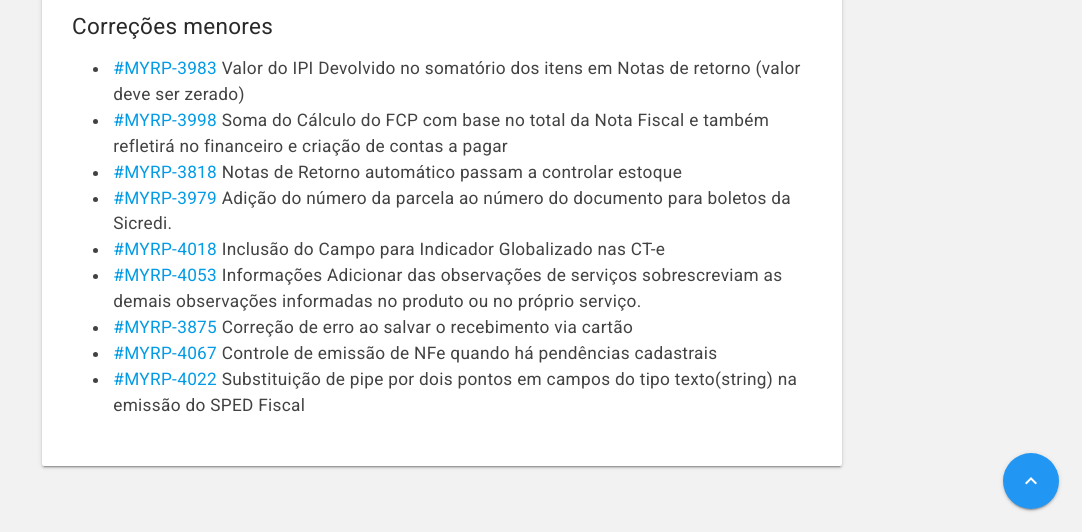
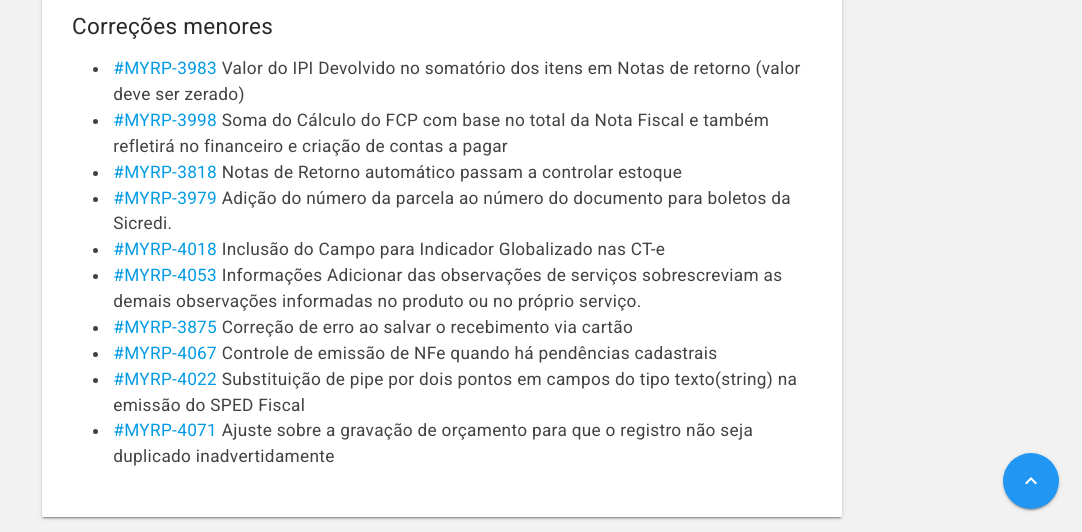
Before and after one commit to myrp-maicon/changelog-myrp, a Jekyll site: the page built from docs/myrp/19.04.01.md, in a window 1280 px wide and 900 px high, scrolled down 2612 px, cut to the strip 368-900 px from the top of the window. Shown: the whole strip, without its empty margins (198-1280 px from the left). Built offline with Jekyll 4.4.1, drawn with Linux system fonts in a browser that asks for light colours; nearby versions of some CDN libraries; our own code applies the rules of GitHub Pages for plain Markdown files; the repository's description, which GitHub fills in, is left out.

Commit message:
MYRP-4071 - Ajuste sobre a gravação de orçamento
MYRP-4071 - Ajuste sobre a gravação de orçamento para que o registro não seja duplicado inadvertidamente

```diff
--- a/docs/myrp/19.04.01.md
+++ b/docs/myrp/19.04.01.md
@@ -36,3 +36,4 @@
 * [#MYRP-3875](https://devmyrp.atlassian.net/browse/MYRP-3875) Correção de erro ao salvar o recebimento via cartão
 * [#MYRP-4067](https://devmyrp.atlassian.net/browse/MYRP-4067) Controle de emissão de NFe quando há pendências cadastrais
 * [#MYRP-4022](https://devmyrp.atlassian.net/browse/MYRP-4022) Substituição de pipe por dois pontos em campos do tipo texto(string) na emissão do SPED Fiscal
+* [#MYRP-4071](https://devmyrp.atlassian.net/browse/MYRP-4071) Ajuste sobre a gravação de orçamento para que o registro não seja duplicado inadvertidamente
```
